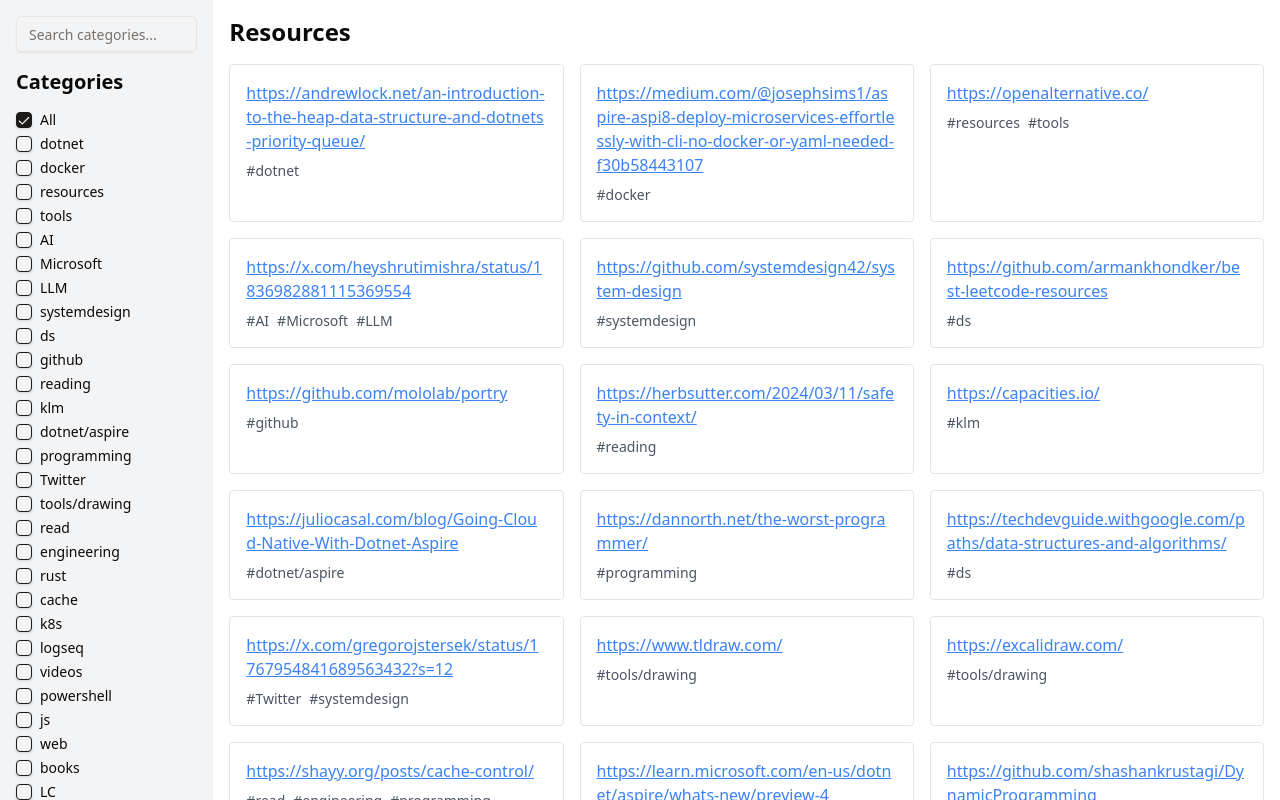
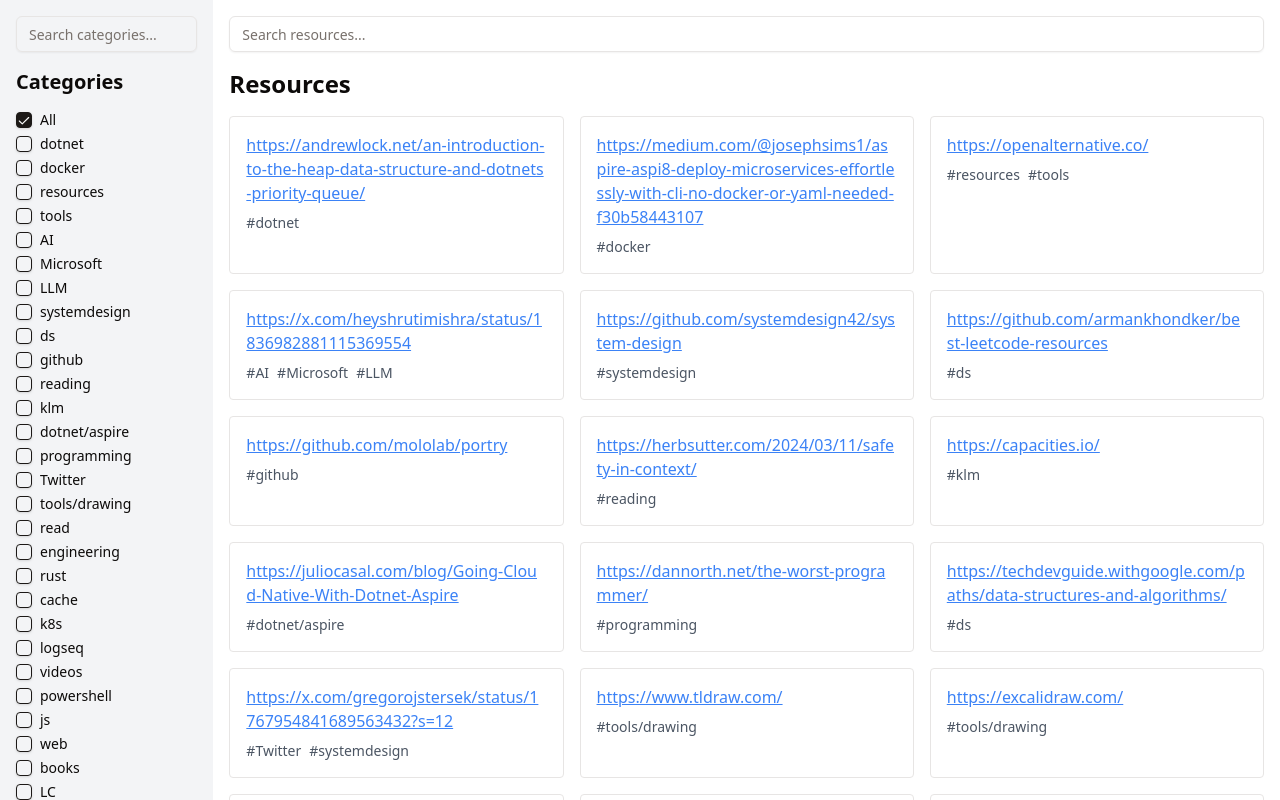
Before and after one commit to usmslm102/resources, a React (Vite) app in the folder res-ui/: page / in a window 1280 px wide. Shown: the top 800 px of the page. Built offline with nearby package versions, Linux system fonts and the light colour scheme.

Commit message:
Add search/filter capability for category list
Related to #2

---

For more details, open the [Copilot Workspace session](https://copilot-workspace.githubnext.com/usmslm102/resources/issues/2?shareId=XXXX-XXXX-XXXX-XXXX).

```diff
--- a/res-ui/src/App.tsx
+++ b/res-ui/src/App.tsx
@@ -14,7 +14,8 @@
 function App() {
   const [selectedCategories, setSelectedCategories] = useState<string[]>([])
   const [isSidebarOpen, setIsSidebarOpen] = useState(false) // State for sidebar toggle
-  const [searchQuery, setSearchQuery] = useState('') // State for search query
+  const [resourceSearchQuery, setResourceSearchQuery] = useState('') // State for resource search query
+  const [categorySearchQuery, setCategorySearchQuery] = useState('') // State for category search query
 
   useEffect(() => {
     if (isSidebarOpen) {
@@ -46,7 +47,8 @@
 
   const filteredResources: Resource[] = resources.filter(resource =>
     (selectedCategories.length === 0 || resource.categories.some(category => selectedCategories.includes(category))) &&
-    (resource.url.toLowerCase().includes(searchQuery.toLowerCase()) || resource.categories.some(category => category.toLowerCase().includes(searchQuery.toLowerCase())))
+    (resource.url.toLowerCase().includes(resourceSearchQuery.toLowerCase()) || resource.categories.some(category => category.toLowerCase().includes(resourceSearchQuery.toLowerCase()))) &&
+    (categorySearchQuery === '' || resource.categories.some(category => category.toLowerCase().includes(categorySearchQuery.toLowerCase())))
   )
 
   return (
@@ -78,8 +80,8 @@
             <Input
               type="text"
               placeholder="Search categories..."
-              value={searchQuery}
-              onChange={(e) => setSearchQuery(e.target.value)}
+              value={categorySearchQuery}
+              onChange={(e) => setCategorySearchQuery(e.target.value)}
             />
           </div>
           <h2 className="text-xl font-semibold mb-4">Categories</h2>
@@ -106,6 +108,14 @@
         </aside>
 
         <main className="md:w-5/6 w-full p-4">
+          <div className="mb-4">
+            <Input
+              type="text"
+              placeholder="Search resources..."
+              value={resourceSearchQuery}
+              onChange={(e) => setResourceSearchQuery(e.target.value)}
+            />
+          </div>
           <h1 className="text-2xl font-bold mb-4">Resources</h1>
           <div className="resources grid grid-cols-1 sm:grid-cols-2 lg:grid-cols-3 gap-4">
             {filteredResources.map(resource => (
```
